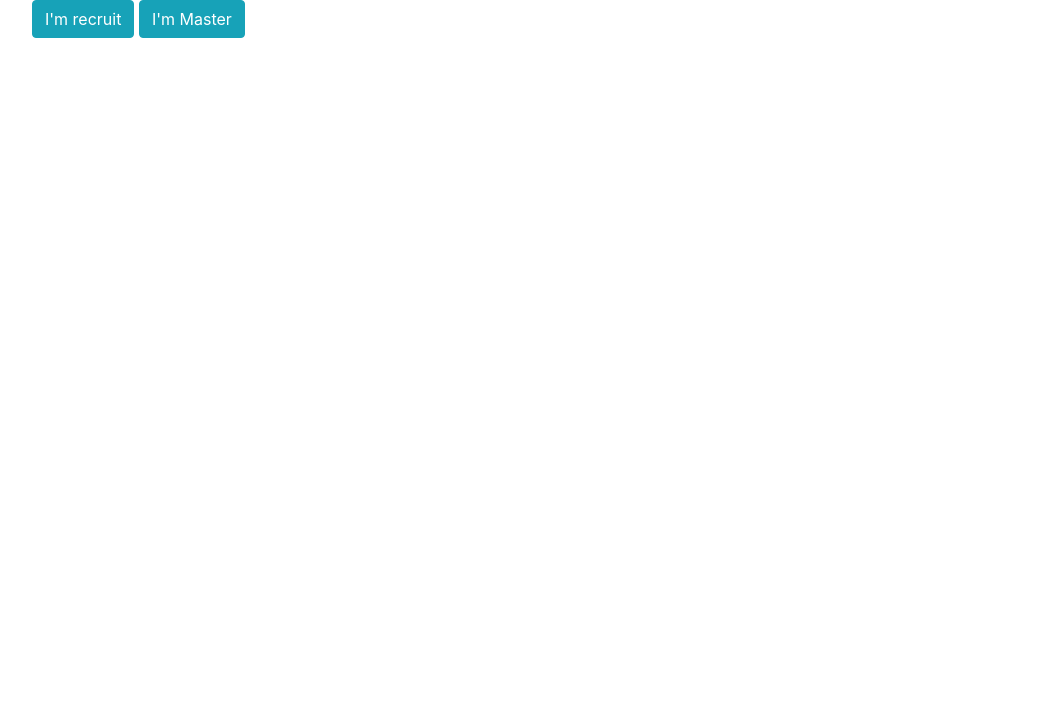
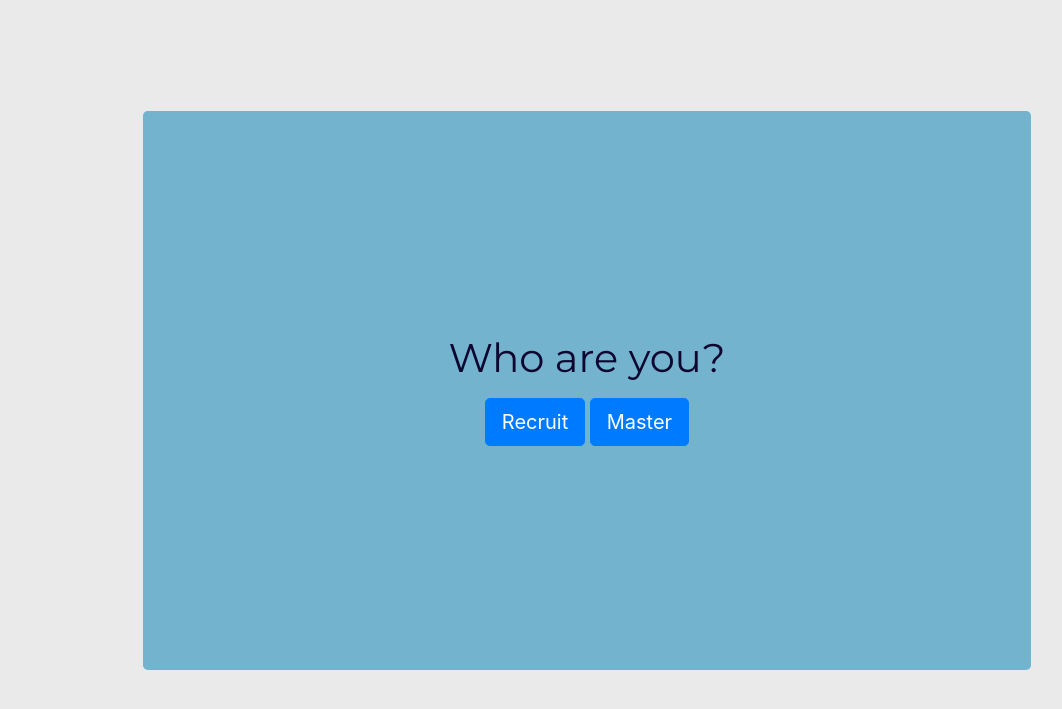
Before and after one commit to aleksey-tsyganov/django_recruit_app, a Django app: page / in a window 1280 px wide. Shown: the top 709 px of the page, without its empty margins (53-1115 px from the left). Run offline with Django 3.2, Linux system fonts and the light colour scheme; some libraries are stand-ins or nearby versions.

Commit message:
bootstarp/css

```diff
--- a/recruiting_system/settings.py
+++ b/recruiting_system/settings.py
@@ -42,6 +42,7 @@ INSTALLED_APPS = [
     'django.contrib.messages',
     'django.contrib.staticfiles',
     'recruits',
+    'crispy_forms',
 ]
 
 MIDDLEWARE = [
@@ -123,6 +124,9 @@ USE_TZ = True
 # https://docs.djangoproject.com/en/2.2/howto/static-files/
 
 STATIC_URL = '/static/'
+STATICFILES_DIR = [
+    os.path.join(BASE_DIR, 'static'),
+]
 
 EMAIL_HOST = 'smtp.yandex.ru'
 EMAIL_PORT = 465
@@ -131,5 +135,6 @@ EMAIL_HOST_PASSWORD = os.environ.get('EMAIL_PASS')
 EMAIL_USE_TLS = False
 EMAIL_USE_SSL = True
 
+CRISPY_TEMPLATE_PACK = 'bootstrap4'
 
 django_heroku.settings(locals())
--- /dev/null
+++ b/recruits/static/css/recruits.css
@@ -0,0 +1,32 @@
+h1  {
+    font-family: 'Montserrat', sans-serif;
+    text-align: center;
+    color: #0D0630;
+}
+
+h3   {
+    font-family: 'Montserrat', sans-serif;
+    color: #EAEAEA;
+}
+
+body {
+    background-color: #EAEAEA;
+}
+
+
+.jumbotron{
+    margin: 10%;
+    background-color: #74B3CE;
+}
+
+li {
+    margin: 2%;
+}
+
+#answer-form {
+    margin-top: 5%;
+}
+
+#chose-recruit {
+    margin-top: 5%;
+}
--- a/recruits/templates/recruits/base.html
+++ b/recruits/templates/recruits/base.html
@@ -1,4 +1,5 @@
 <!DOCTYPE html>
+{% load static %}
 <html lang="en">
 <head>
     <meta charset="UTF-8">
@@ -13,10 +14,19 @@
     <!-- Alternative to Bootstrap 3 Glyphicons -->
     <link href="https://maxcdn.bootstrapcdn.com/font-awesome/4.7.0/css/font-awesome.min.css" rel="stylesheet">
 
+    {#    Fonts   #}
+    <link href="https://fonts.googleapis.com/css?family=Montserrat|Roboto&display=swap" rel="stylesheet">
+
+    {#    Static #}
+    <link rel="stylesheet" href="{% static 'css/recruits.css' %}">
 </head>
 <body>
 <!--COTENT-->
-    {% block content %}
-    {% endblock %}
+    <div class="container">
+        <div class="jumbotron">
+            {% block content %}
+            {% endblock %}
+        </div>
+    </div>
 </body>
 </html>
--- a/recruits/templates/recruits/index.html
+++ b/recruits/templates/recruits/index.html
@@ -1,8 +1,15 @@
 {% extends 'recruits/base.html' %}
 
 {% block content%}
-<div class="container">
-    <a class="btn btn-info" href="{% url 'recruit_form' %}">I'm recruit</a>
-    <a class="btn btn-info" href="{% url 'master_list' %}">I'm Master</a>
-</div>
+
+    <div class="container">
+        <div class="jumbotron jumbotron-fluid" align="center">
+            <p><h1>Who are you?</h1></p>
+            <p>
+                <a class="btn btn-primary btn-lg" href="{% url 'recruit_form' %}">Recruit</a>
+                <a class="btn btn-primary btn-lg" href="{% url 'master_list' %}">Master</a>
+            </p>
+        </div>
+    </div>
+
 {% endblock %}
--- a/recruits/templates/recruits/master_list.html
+++ b/recruits/templates/recruits/master_list.html
@@ -1,11 +1,10 @@
 {% extends 'recruits/base.html' %}
 
 {% block content%}
-    <h1>Welcome to List of Masters </h1>
+    <h1>List of Masters</h1>
     <ol>
         {% for master in masters %}
-            <h2><li><a href="{% url 'recruit_list' master.id %}">{{ master.name }}</a></li></h2>
+            <h3><li><a href="{% url 'recruit_list' master.id %}">{{ master.name }}</a></li></h3>
         {% endfor %}
     </ol>
-
 {% endblock %}
--- a/recruits/templates/recruits/recruit_list.html
+++ b/recruits/templates/recruits/recruit_list.html
@@ -1,10 +1,10 @@
 {% extends 'recruits/base.html' %}
 
 {% block content%}
-    <h1>List of Recruits </h1>
+    <h1 >List of Recruits</h1>
     <ol>
         {% for recruit in context %}
-            <h2><li><a href="{{ recruit.id }}">{{ recruit.name }}</a></li></h2>
+            <h3><li><a href="{{ recruit.id }}">{{ recruit.name }}</a></li></h3>
         {% endfor %}
     </ol>
 {% endblock %}
--- a/recruits/views.py
+++ b/recruits/views.py
@@ -82,6 +82,8 @@ class RecruitStatusUpdateView(UpdateView):
     context_object_name = 'recruit'
 
     def form_valid(self, form):
+        # masters = RecruitStatus.objects.get(master=self.kwargs["master"])
+        # if len(masters) >= 3:
         form.save()
 
         # Sending email
```
Also changed, not shown: recruits/templates/recruits/answer_form.html (+6 -3 lines), recruits/templates/recruits/answer_list.html (+5 -5 lines), recruits/templates/recruits/recruit_detail.html (+5 -5 lines), recruits/templates/recruits/recruit_form.html (+6 -5 lines), recruits/templates/recruits/recruitstatus_form.html (+6 -5 lines).
